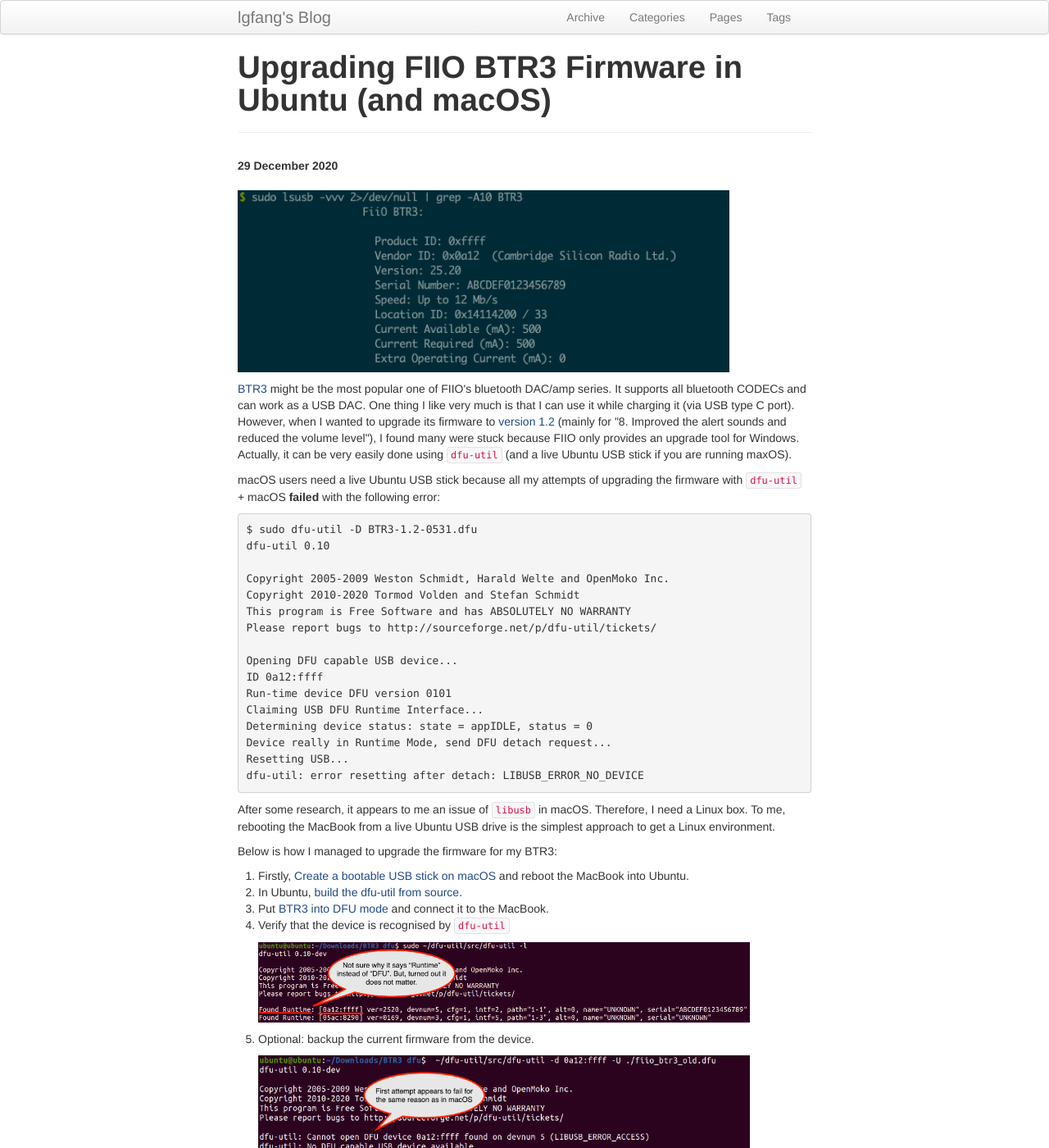
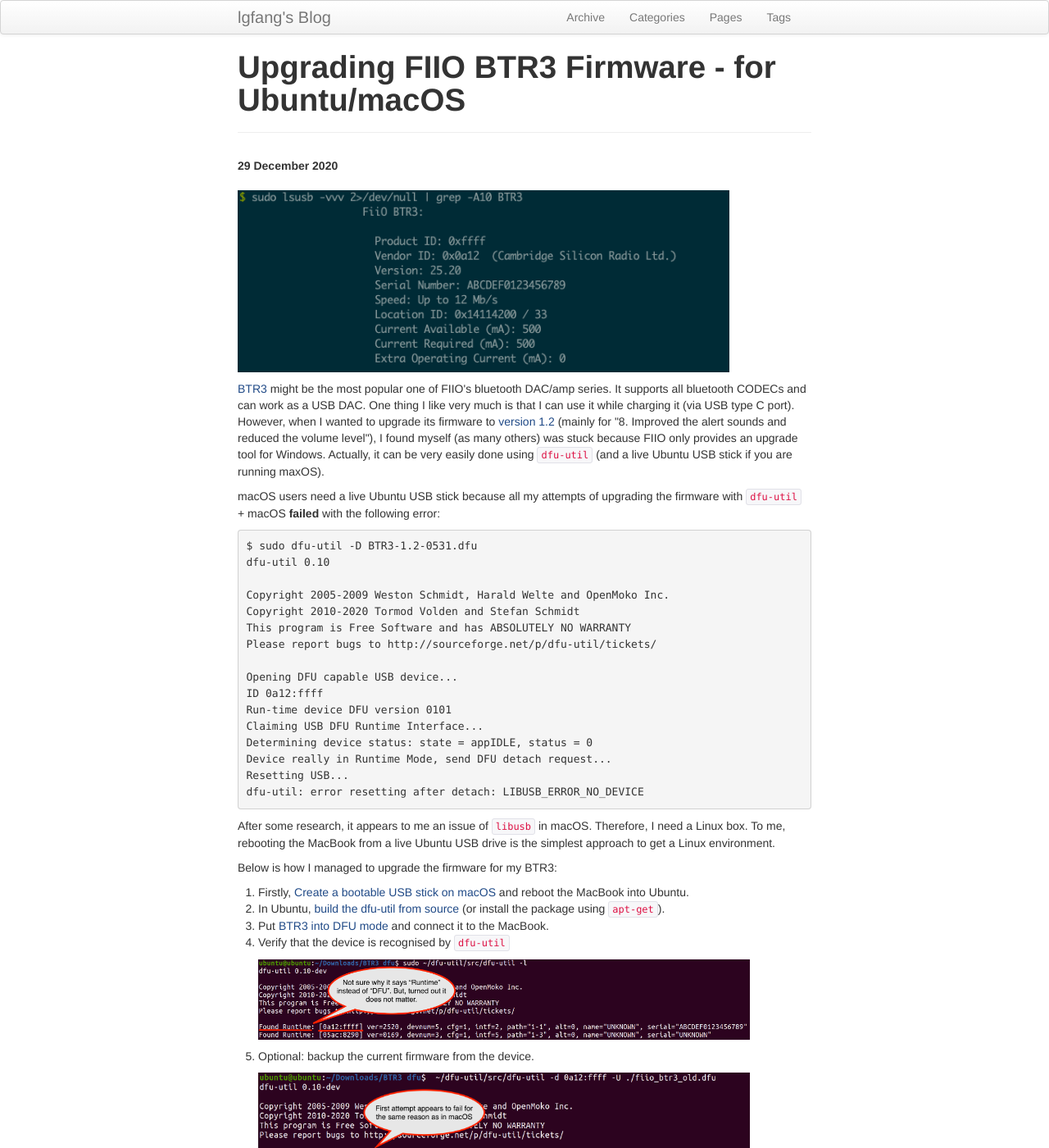
Before and after one commit to lgfang/lgfang.github.io, a Jekyll site: the page built from _posts/2020-12-29-btr3-firmware-upgrade.html, in a window 1280 px wide and 1400 px high. Shown: the whole window at 82% size. Built offline with Jekyll 4.4.1, drawn with Linux system fonts in a browser that asks for light colours; comment, search, counter and statistics services are not loaded.

Commit message:
btr3-firmware-upgrade: refine title; mention that apt-get install dfu-util also works

```diff
--- a/_posts/2020-12-29-btr3-firmware-upgrade.html
+++ b/_posts/2020-12-29-btr3-firmware-upgrade.html
@@ -1,6 +1,6 @@
 ---
 layout: post
-title: Upgrading FIIO BTR3 Firmware in Ubuntu (and macOS)
+title: Upgrading FIIO BTR3 Firmware - for Ubuntu/macOS
 tagline:
 categories: computer
 tags: [FIIO, dfu-util]
@@ -17,9 +17,10 @@ tags: [FIIO, dfu-util]
 supports all bluetooth CODECs and can work as a USB DAC. One thing I like very
 much is that I can use it while charging it (via USB type C port). However, when
 I wanted to upgrade its firmware to <a href="http://fiio.net:8000/forum.php?mod=viewthread&amp;tid=44447">version 1.2</a> (mainly for "8. Improved the
-alert sounds and reduced the volume level"), I found many were stuck because
-FIIO only provides an upgrade tool for Windows. Actually, it can be very easily
-done using <code>dfu-util</code> (and a live Ubuntu USB stick if you are running maxOS).
+alert sounds and reduced the volume level"), I found myself (as many others) was
+stuck because FIIO only provides an upgrade tool for Windows. Actually, it can
+be very easily done using <code>dfu-util</code> (and a live Ubuntu USB stick if you are
+running maxOS).
 </p>
 
 <p>
@@ -55,8 +56,10 @@ the simplest approach to get a Linux environment.
 Below is how I managed to upgrade the firmware for my BTR3:
 </p>
 <ol class="org-ol">
-<li>Firstly, <a href="https://ubuntu.com/tutorials/create-a-usb-stick-on-macos#1-overview">Create a bootable USB stick on macOS</a> and reboot the MacBook into Ubuntu.</li>
-<li>In Ubuntu, <a href="https://github.com/redbear/Duo/blob/master/docs/dfu-util_installation_guide.md">build the dfu-util from source</a>.</li>
+<li>Firstly, <a href="https://ubuntu.com/tutorials/create-a-usb-stick-on-macos#1-overview">Create a bootable USB stick on macOS</a> and reboot the MacBook into
+Ubuntu.</li>
+<li>In Ubuntu, <a href="https://github.com/redbear/Duo/blob/master/docs/dfu-util_installation_guide.md">build the dfu-util from source</a> (or install the package using
+<code>apt-get</code>).</li>
 <li>Put <a href="https://www.fiio.com/newsinfo/84403.html">BTR3 into DFU mode</a> and connect it to the MacBook.</li>
 <li><p>
 Verify that the device is recognised by <code>dfu-util</code>
```
